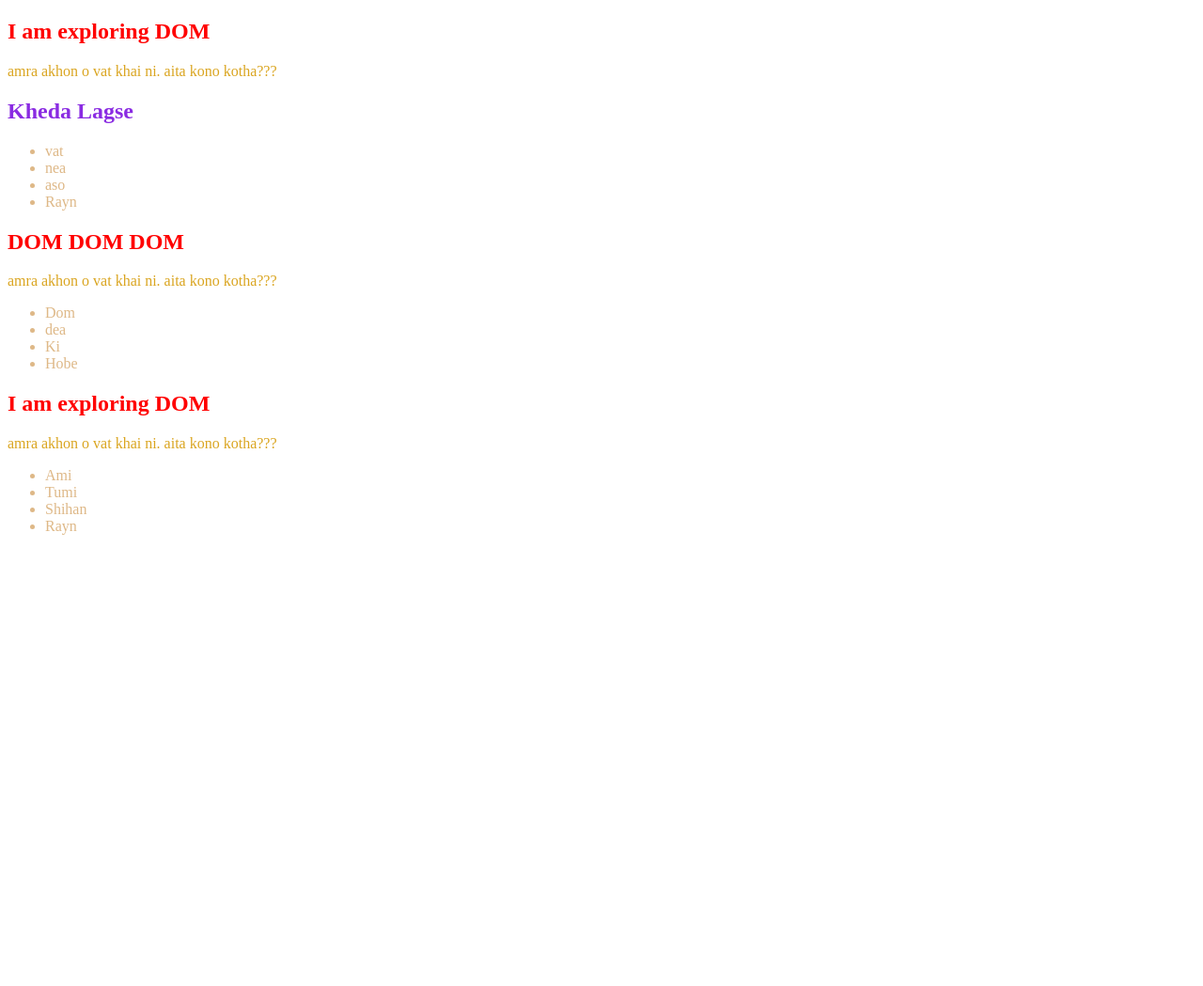
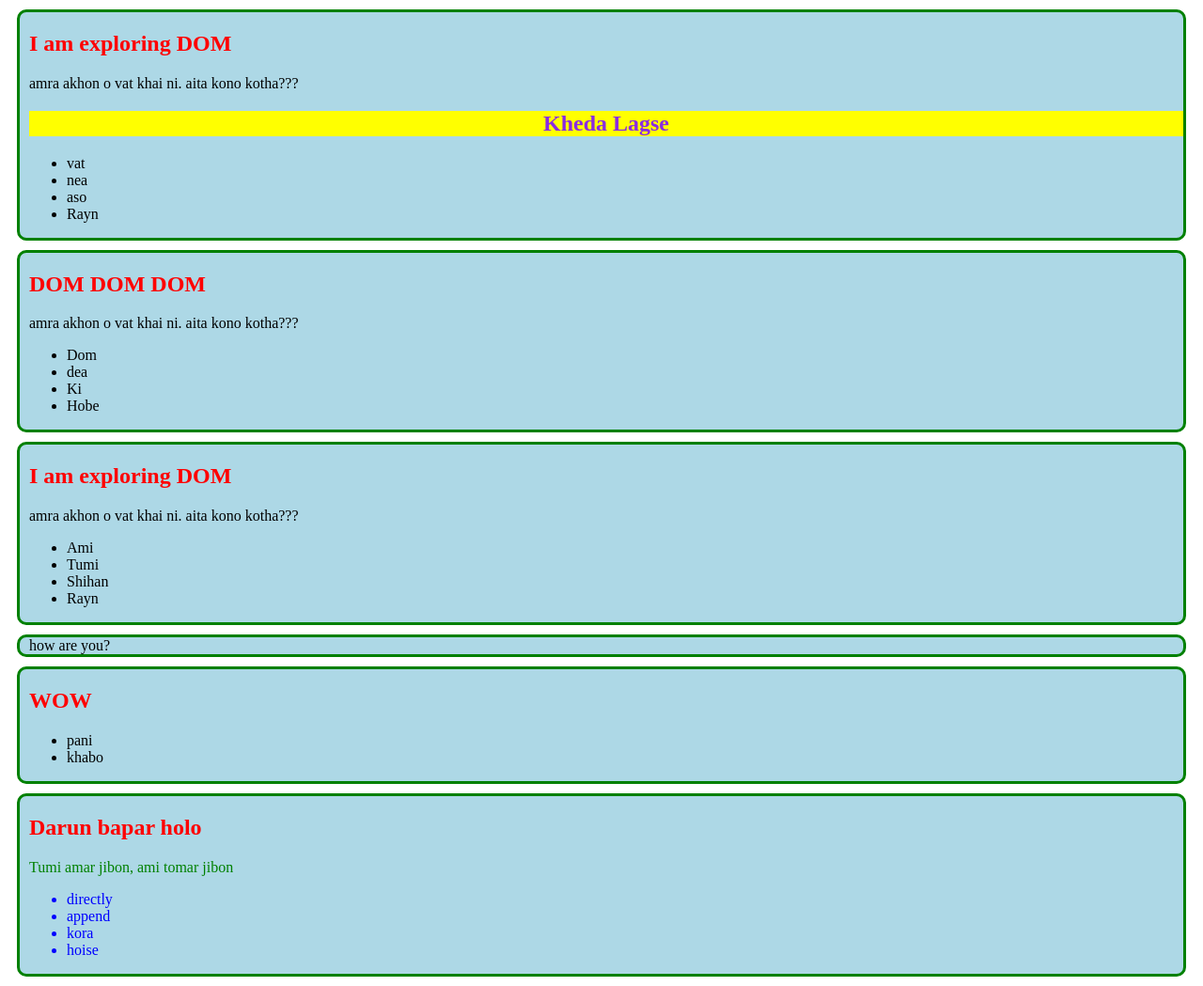
Before and after one commit to mostafizurhh/tour-of-DOM, a plain HTML site: page index.html in a window 1280 px wide. Shown: the whole page at 94% size. Before the commit the page ends 800 px from the top, so only its background shows below. Drawn offline with Linux system fonts and the light colour scheme.

Commit message:
basic concept of dom done

```diff
--- a/dom.js
+++ b/dom.js
@@ -1,19 +1,108 @@
-console.log(document);
-console.log(document.getElementsByTagName('li'));
+// console.log(document); /* get the HTML file as an object. */
+// console.log(document.getElementsByTagName('li'));
 
-const liCollection = document.getElementsByTagName('li');
+const liCollection = document.getElementsByTagName('li'); /* get element by Tag name like h1,li,ul,p etc. */
 for (const li of liCollection) {
-    // console.log(li.innerText);
+    // console.log(li.innerText); /* get inner content of en element */
 }
 
 // console.log(document.getElementById('kheda').innerText);
-const title = document.getElementById('kheda');
-title.innerText = 'Kheda Lagse';
+/* get element by ID name and querySelector has the same function but the difference is for querySelector we need to follow css style rules like querySelector(#idName or .classname) */
+const Title = document.getElementById('kheda');
+Title.innerText = 'Kheda Lagse';
+Title.style.backgroundColor = 'yellow';
+Title.style.textAlign = 'center';
+Title.setAttribute('Title', 'tooltip added'); //will work as a tooltip when mouse hover.
+// Title.classList.add('bgColor');
+// Title.classList.remove('bgColor');
+
 // console.log(title.innerText);
 
-// console.log(document.getElementsByClassName('paragraph'));
+// console.log(document.getElementsByClassName('paragraph')[0].innerText = 'hello hi how are you?'); /* get element by class name, [0]--> to get only the first element */
+/* get element by class name, [0]--> to get only the first element */
+
+/* to get all elements and modify it by class name we need to run a for loop and need to use a variable*/
 const pTitles = document.getElementsByClassName('paragraph');
 for (let pTitle of pTitles) {
     pTitle.innerText = 'amra akhon o vat khai ni. aita kono kotha???';
-    console.log(pTitle);
+    // console.log(pTitle);
 }
+
+/* to get elements by querySelector, need to write the id or class name exactly like css file. Ex: getElementBySelector(#idname or .classname) ==> it wil give only the 1st element. To get all the element we need to use querySelectorAll(#idname or .classname) and need to run a for loop like getElementByClassName.*/
+
+
+/* to see nodelist --> need to provide an id */
+const checkNode = document.getElementById('busyman');
+
+const domde = document.getElementsByClassName('dom');
+// console.log(domde);
+
+const section3 = document.getElementById('thirdsection');
+console.log(section3);
+console.log(section3.childNodes);
+
+/* 1. where to add child -> 1st give the same ID to the parent */
+const Append = document.getElementById('Append');
+/* 2. what to add */
+const division = document.createElement('section');
+division.innerText = 'how are you?'
+division.style.border = '3px solid blue';
+/* 3. add the child */
+Append.appendChild(division);
+
+/***************** Adding a section *************/
+
+/* where to add */
+// const Append = document.getElementById('Append');
+
+/* what to add */
+const section = document.createElement('section');
+/* elements of section */
+const h1 = document.createElement('h1');
+h1.innerText = 'WOW';
+section.appendChild(h1);
+
+const ul = document.createElement('ul');
+const li1 = document.createElement('li');
+li1.innerText = 'pani';
+ul.appendChild(li1);
+
+const li2 = document.createElement('li');
+li2.innerText = 'khabo';
+ul.appendChild(li2);
+
+section.appendChild(ul);
+
+/* add child */
+Append.appendChild(section);
+
+/***************** Adding a section DIRECTLY *************/
+/* where to add */
+// const Append = document.getElementById('Append');
+
+/* what to add */
+const anotherSection = document.createElement('section');
+anotherSection.innerHTML = `
+<h1>Darun bapar holo</h1>
+<p style = "color:green;">Tumi amar jibon, ami tomar jibon</p>
+<ul>
+    <li>directly</li>
+    <li>append</li>
+    <li>kora</li>
+    <li>hoise</li>
+</ul>
+`
+anotherSection.style.color = 'blue';
+
+Append.appendChild(anotherSection);
+
+
+/* to select all sections and modify styles */
+const sections = document.querySelectorAll('section');
+for (const section of sections) {
+    section.style.backgroundColor = 'lightblue';
+    section.style.border = '3px solid green';
+    section.style.borderRadius = '10px';
+    section.style.margin = '10px';
+    section.style.paddingLeft = '10px';
+}
--- a/index.html
+++ b/index.html
@@ -11,12 +11,12 @@
 </head>
 
 <body>
+    <main id="Append">
         <section>
             <h1>I am exploring DOM</h1>
-        <p class="paragraph">Lorem ipsum dolor, sit amet consectetur adipisicing elit. Assumenda voluptatum quaerat,
-            velit vel perferendis
-            culpa consequuntur eum dolore molestiae adipisci?</p>
-        <div>
+            <p class="paragraph">Lorem ipsum dolor, sit amet consectetur adipisicing elit. Assumenda voluptatum
+                quaerat,velit vel perferendis culpa consequuntur eum dolore molestiae adipisci?</p>
+            <div id="busyman">
                 <h1 id="kheda"> Keda lagse</h1>
                 <ul>
                     <li>vat</li>
@@ -26,16 +26,16 @@
                 </ul>
             </div>
         </section>
-    <section>
+        <section id="thirdsection">
             <h1>DOM DOM DOM</h1>
             <p class="paragraph">Lorem ipsum dolor, sit amet consectetur adipisicing elit. Assumenda voluptatum quaerat,
                 velit vel perferendis
                 culpa consequuntur eum dolore molestiae adipisci?</p>
-        <div>
+            <div class="dom">
                 <ul>
-                <li>Dom</li>
-                <li>dea </li>
-                <li>Ki</li>
+                    <li class="dome">Dom</li>
+                    <li class="dome">dea </li>
+                    <li class="dome">Ki</li>
                     <li>Hobe</li>
                 </ul>
             </div>
@@ -54,6 +54,7 @@
                 </ul>
             </div>
         </section>
+    </main>
 
     <script src="dom.js"></script>
 </body>
--- a/style.css
+++ b/style.css
@@ -2,14 +2,8 @@ h1 {
     color: red;
 }
 
-li {
-    color: burlywood;
-}
+
 
 #kheda {
     color: blueviolet;
 }
-
-.paragraph {
-    color: goldenrod;
-}
```
Lines whose indentation alone changed are shown as unchanged.
